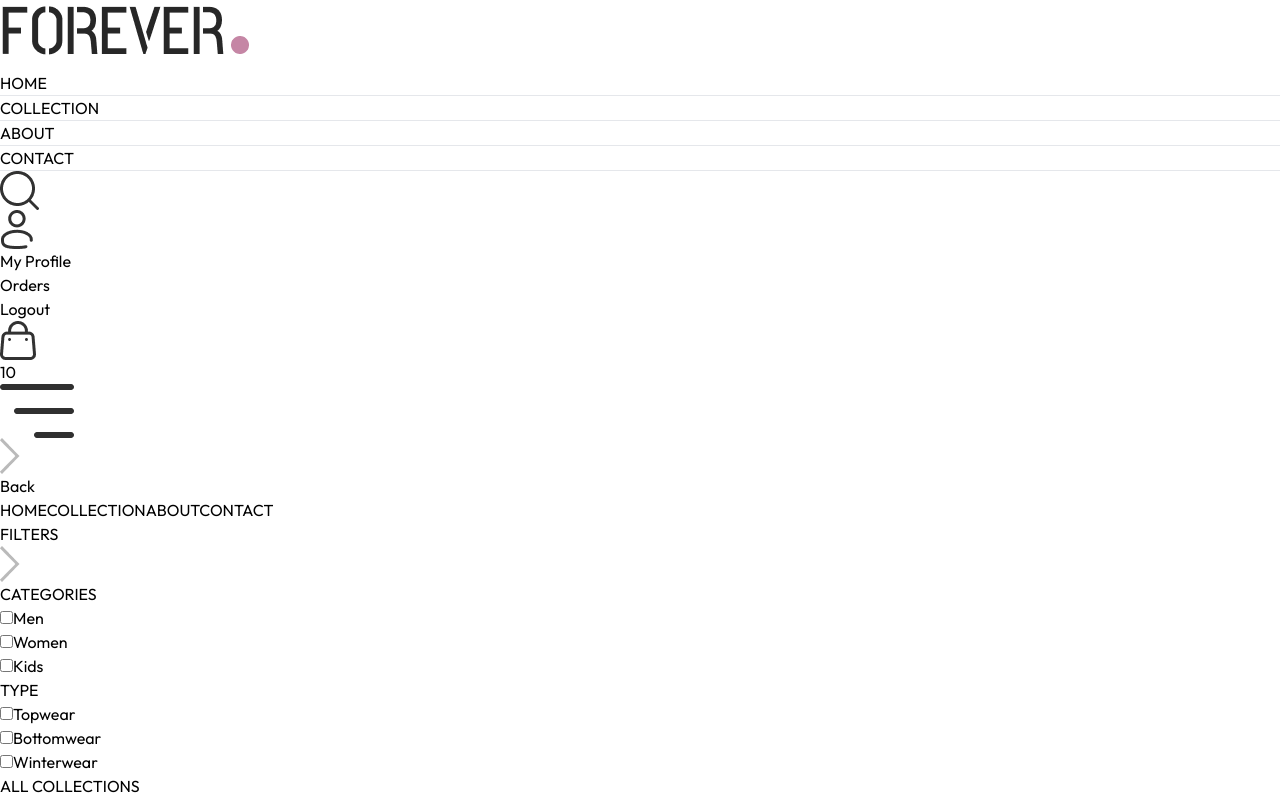
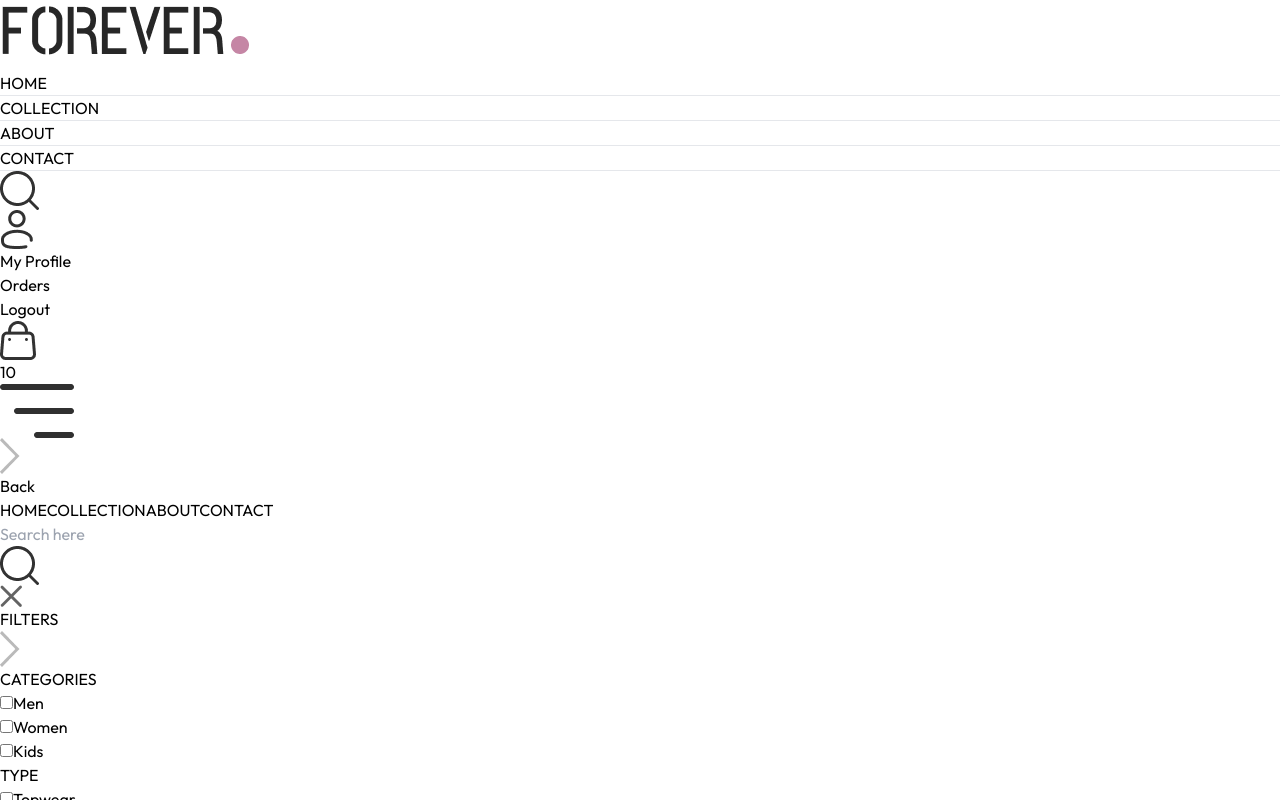
Before and after one commit to iaman-mishra/E-Commerce, a React (Vite) app in the folder frontend/: page /collection in a window 1280 px wide. Both pictures are taken after a click on the picture 19 px from the left and 190 px from the top of the page. Shown: the top 800 px of the page. Built offline with nearby package versions, Linux system fonts and the light colour scheme.

Commit message:
Add search functionality to Collection page; implement SearchBar component and context management

```diff
--- a/frontend/src/App.jsx
+++ b/frontend/src/App.jsx
@@ -16,12 +16,14 @@
 import PlaceOrder from "./pages/PlaceOrder";
 import Product from "./pages/Product";
 import Footer from "./components/Footer";
+import SearchBar from "./components/SearchBar";
 
 
 const App = () => {
   return (
     <div className="px-4 sm:px-[5vw] md:px-[7vw] lg:px-[9vw]">
       <Navbar/>
+      <SearchBar/>
       <Routes>
         <Route path="/" element={<Home/>} />
         <Route path="/about" element={<About/>} />
--- a/frontend/src/components/Navbar.jsx
+++ b/frontend/src/components/Navbar.jsx
@@ -1,10 +1,12 @@
-import React from "react";
+import React, { useContext } from "react";
 import { assets } from "../assets/assets.js";
 import { Link, NavLink } from "react-router-dom";
 import { useState } from "react";
-
+import {shopContext} from '../context/shopContext.jsx'
 const Navbar = () => {
   const [menuOpen, setMenuOpen] = useState(false);
+
+  const{ShowSearch,SetShowSearch}=useContext(shopContext)
 
   return (
     <div className="flex items-center justify-between font-medium py-5">
@@ -37,6 +39,7 @@
           src={assets.search_icon}
           className="w-5 cursor-pointer"
           alt="search"
+          onClick={()=>{SetShowSearch(!ShowSearch)}}
         />
 
         <div className="group relative">
--- /dev/null
+++ b/frontend/src/components/SearchBar.jsx
@@ -0,0 +1,51 @@
+import React, { useContext, useEffect, useState } from "react";
+import { shopContext } from "../context/shopContext";
+import { assets } from "../assets/assets";
+import {useLocation} from 'react-router-dom';
+
+const SearchBar = () => {
+
+  const { Search, SetSearch, ShowSearch, SetShowSearch } =useContext(shopContext);
+  const [visible,SetVisible]=useState(false)
+  const location = useLocation();
+
+  useEffect(()=>{
+    if (location.pathname.includes('collection')) {
+      SetVisible(true);
+    } else {
+      SetVisible(false);
+    }
+  },[location])
+
+
+
+  return ShowSearch && visible ? (
+
+    <div className="border-t border-b bg-gray-50 text-center">
+      <div className="inline-flex items-center justify-center border border-gray-500 px-5 py-2 my-5 mx-3 rounded-full w-3/4 sm:w-1/2">
+        <input
+          type="text"
+          className="flex-1 outline-none bg-inherit text-sm "
+          value={Search}
+          placeholder="Search here"
+          onChange={(e) => {
+            SetSearch(e.target.value);
+          }}
+        />
+        <img className="w-4" src={assets.search_icon} alt="" />
+      </div>
+      <img
+        onClick={() => {
+          SetShowSearch(false);
+        }}
+        className="w-3 inline cursor-pointer"
+        src={assets.cross_icon}
+        alt=""
+      />
+    </div>
+
+  ) : null;
+
+};
+
+export default SearchBar;
--- a/frontend/src/context/shopContext.jsx
+++ b/frontend/src/context/shopContext.jsx
@@ -1,15 +1,17 @@
-import { createContext } from "react";
+import { createContext, useState } from "react";
 import { products } from "../assets/assets.js";
-export const shopContext=createContext();
+export const shopContext = createContext();
 
-const ShopContextProvider=({children})=>{
-    const currency='₹'
-    const delivery_fee=50;
-    return(
-        <shopContext.Provider value={{currency,delivery_fee,products}}>
-            {children}
-        </shopContext.Provider>
-    )
-}
+const ShopContextProvider = ({ children }) => {
+  const currency = "₹";
+  const delivery_fee = 50;
+  const [ShowSearch, SetShowSearch] = useState(false);
+  const [Search, SetSearch] = useState("");
+  return (
+    <shopContext.Provider value={{ currency, delivery_fee, products, Search, SetSearch, ShowSearch, SetShowSearch }}>
+      {children}
+    </shopContext.Provider>
+  );
+};
 
 export default ShopContextProvider;
--- a/frontend/src/pages/Collection.jsx
+++ b/frontend/src/pages/Collection.jsx
@@ -6,7 +6,7 @@
 
 const Collection = () => {
 
-  const { products } = useContext(shopContext);
+  const { products , Search, SetSearch ,ShowSearch} = useContext(shopContext);
   const [ShowFilters, SetShowFilters] = useState(false);
   const [FilterProducts, SetFilterProducts]=useState([]);
   const [Category,SetCategory]=useState([]);
@@ -37,7 +37,9 @@
 
   const ApllyFilters=()=>{
     let productsCopy=products.slice();
-
+    if(Search && ShowSearch){
+      productsCopy=productsCopy.filter(item => item.name.toLowerCase().includes(Search.toLowerCase()));
+    }
     if (Category.length > 0) {
       productsCopy=productsCopy.filter(item => Category.includes(item.category))
     }
@@ -50,7 +52,7 @@
 
   useEffect(()=>{
     ApllyFilters()
-  },[Category,SubCategory])
+  },[Category,SubCategory,Search,ShowSearch])
 
 
   const SortProduct=()=>{
```
